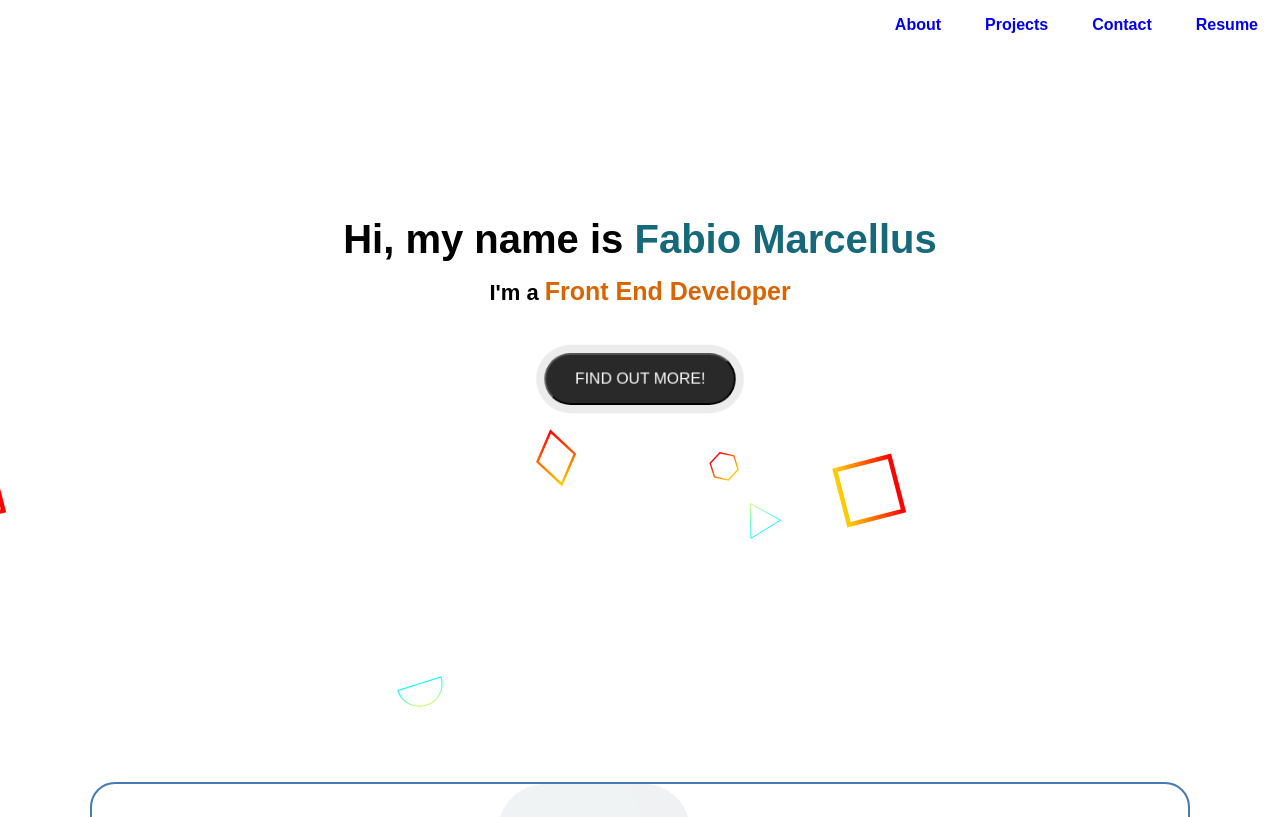
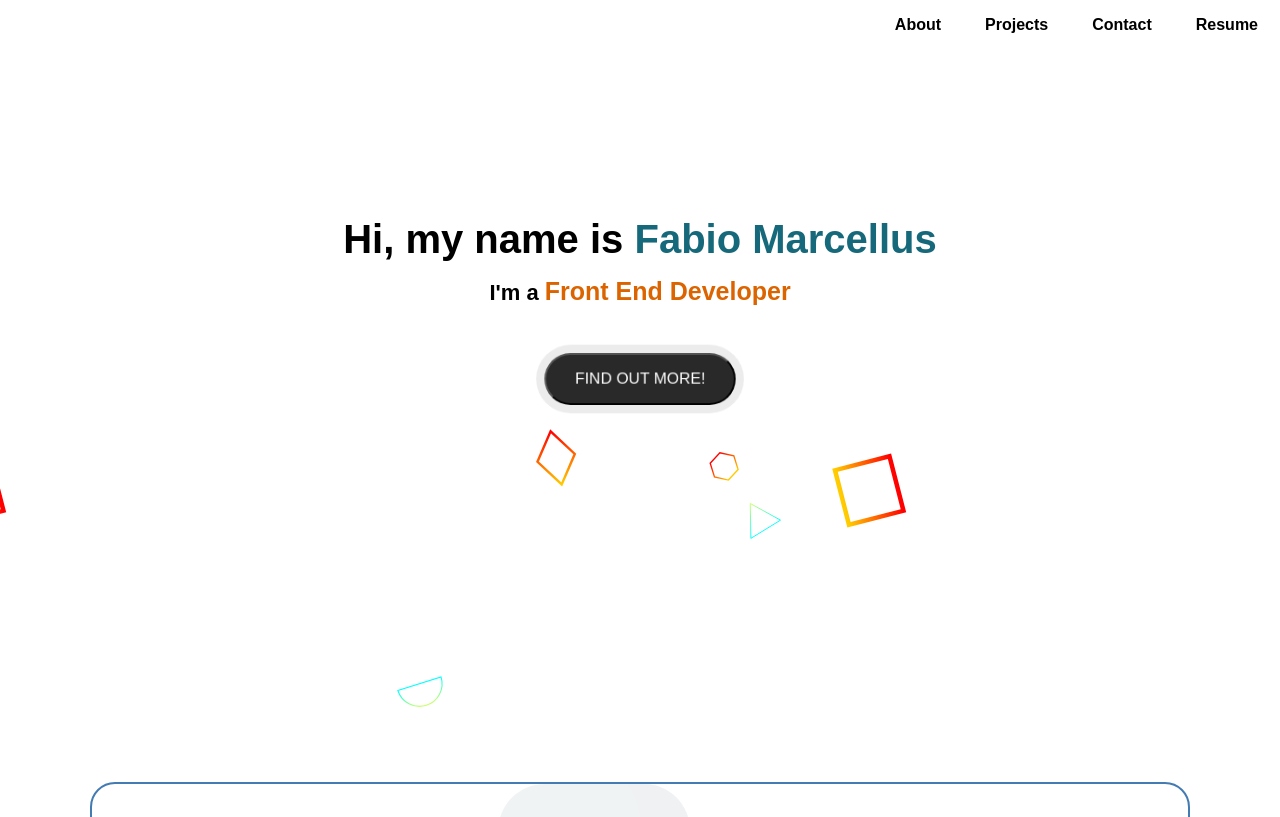
Before and after one commit to famarcellus/Developer-PortfolioV2, a Gatsby site: page / in a window 1280 px wide. Shown: the top 817 px of the page. Built offline with nearby package versions, Linux system fonts and the light colour scheme; Gatsby itself is replaced by a stand-in of ours; no server answers; a web font is replaced by a local one.

Commit message:
style: fixed color of navbar links

```diff
--- a/src/styles/global.scss
+++ b/src/styles/global.scss
@@ -101,6 +101,10 @@ body {
 
 .no-list-style {
     list-style: none;
+}
+
+.black-text {
+    color: black;
 }
 
 .black-text:visited {
```
